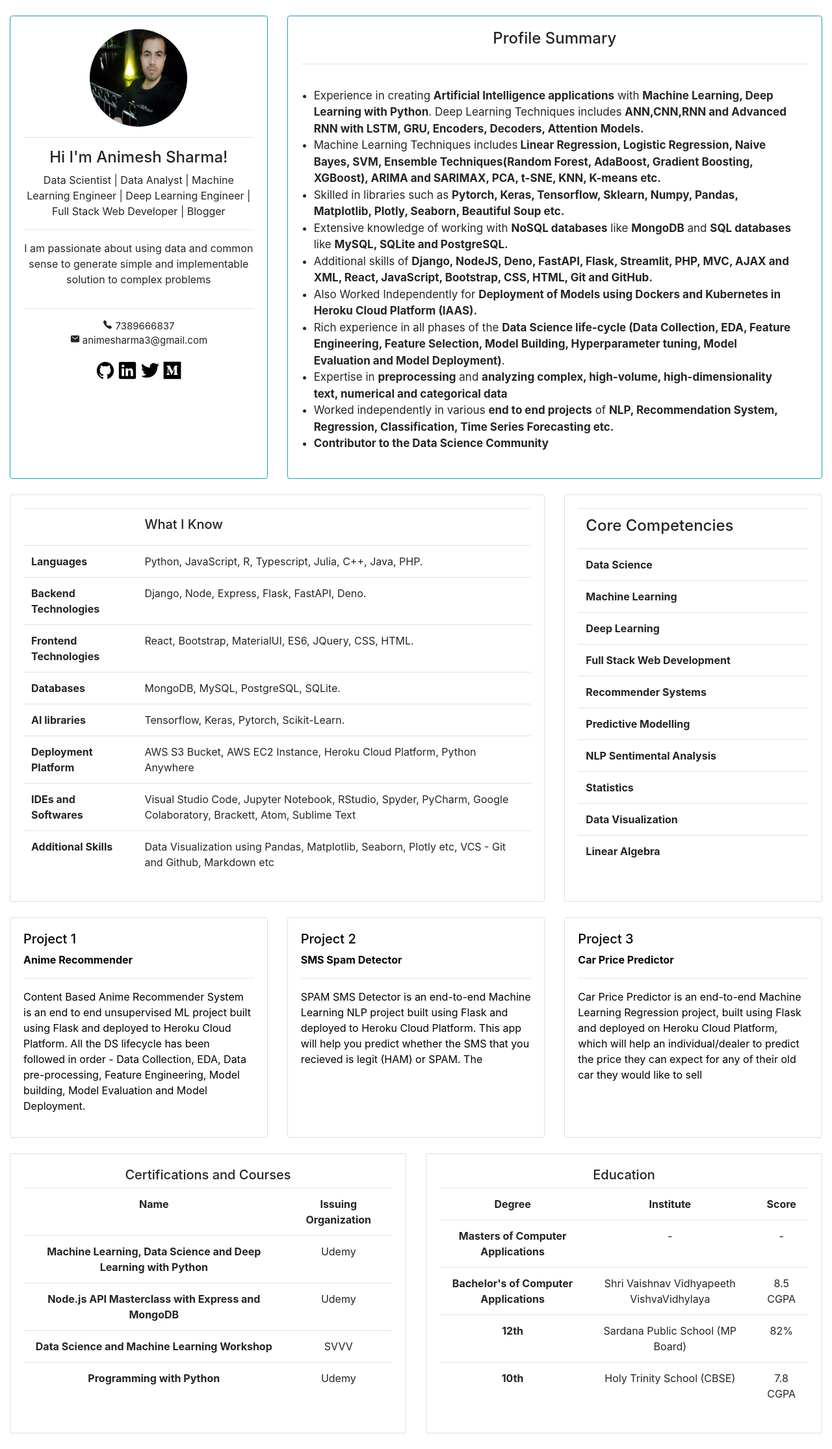
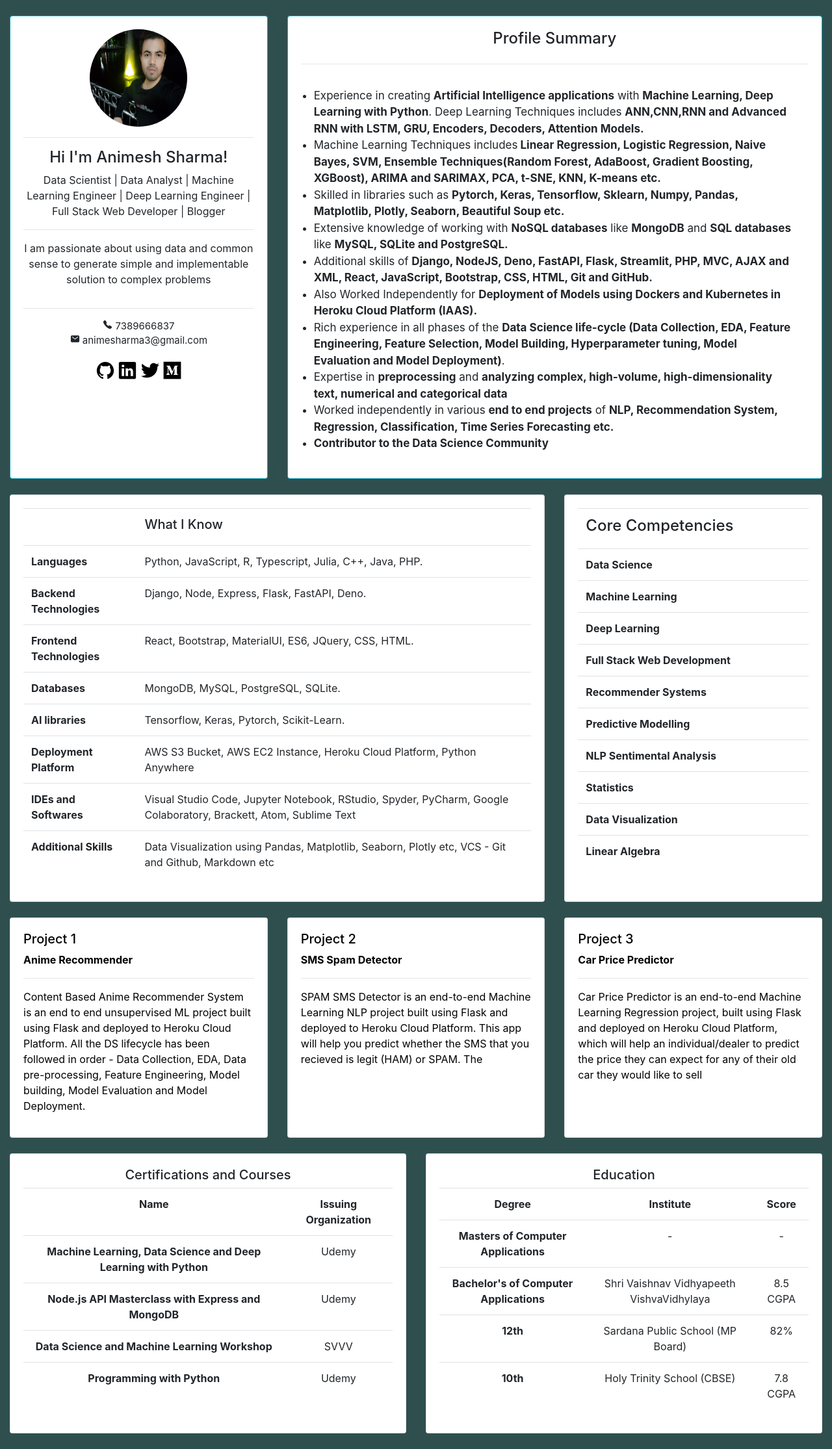
Before and after one commit to animesh-algorithm/resume-web, a Django app: page / in a window 1280 px wide. Shown: the whole page at 65% size. Run offline with Django 3.2, Linux system fonts and the light colour scheme; some libraries are stand-ins or nearby versions.

Commit message:
Update main.css

```diff
--- a/base/static/css/main.css
+++ b/base/static/css/main.css
@@ -1,5 +1,5 @@
 body{
-	background-color:darkslategreen!important;
+	background-color:darkslategray!important;
 }
 
 .contact {
```
